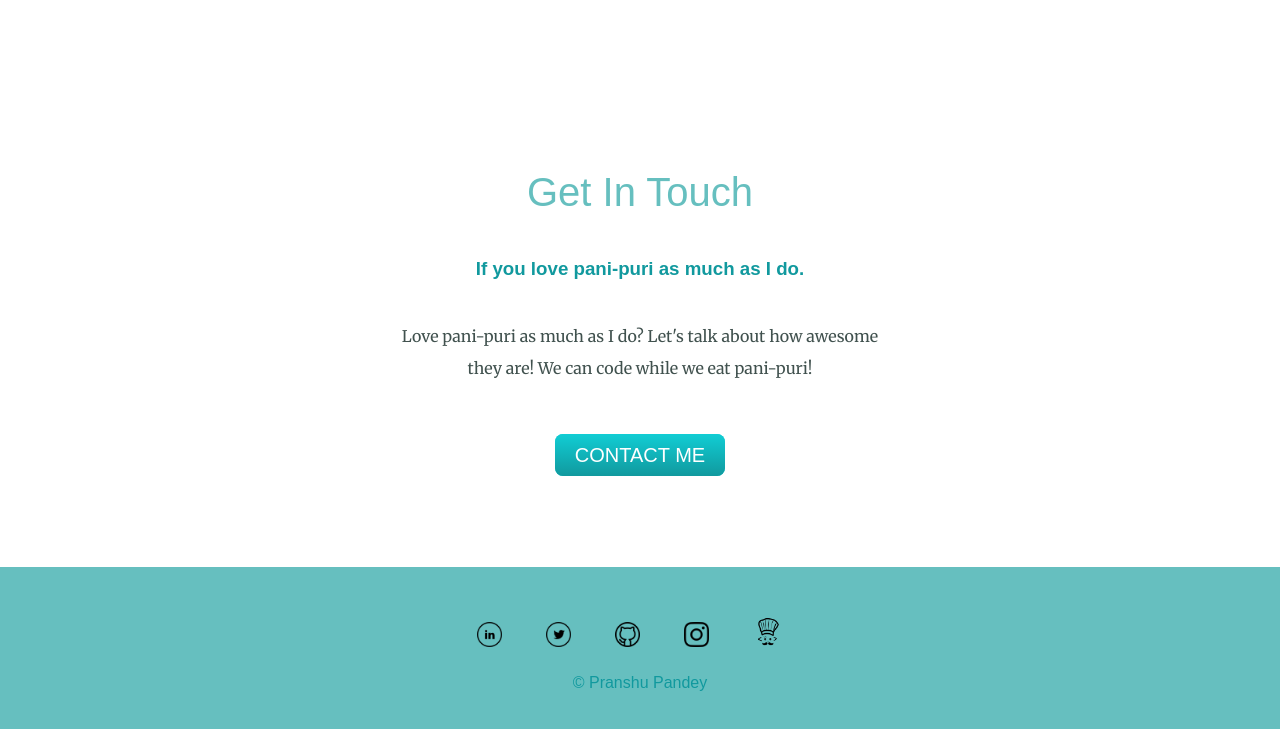
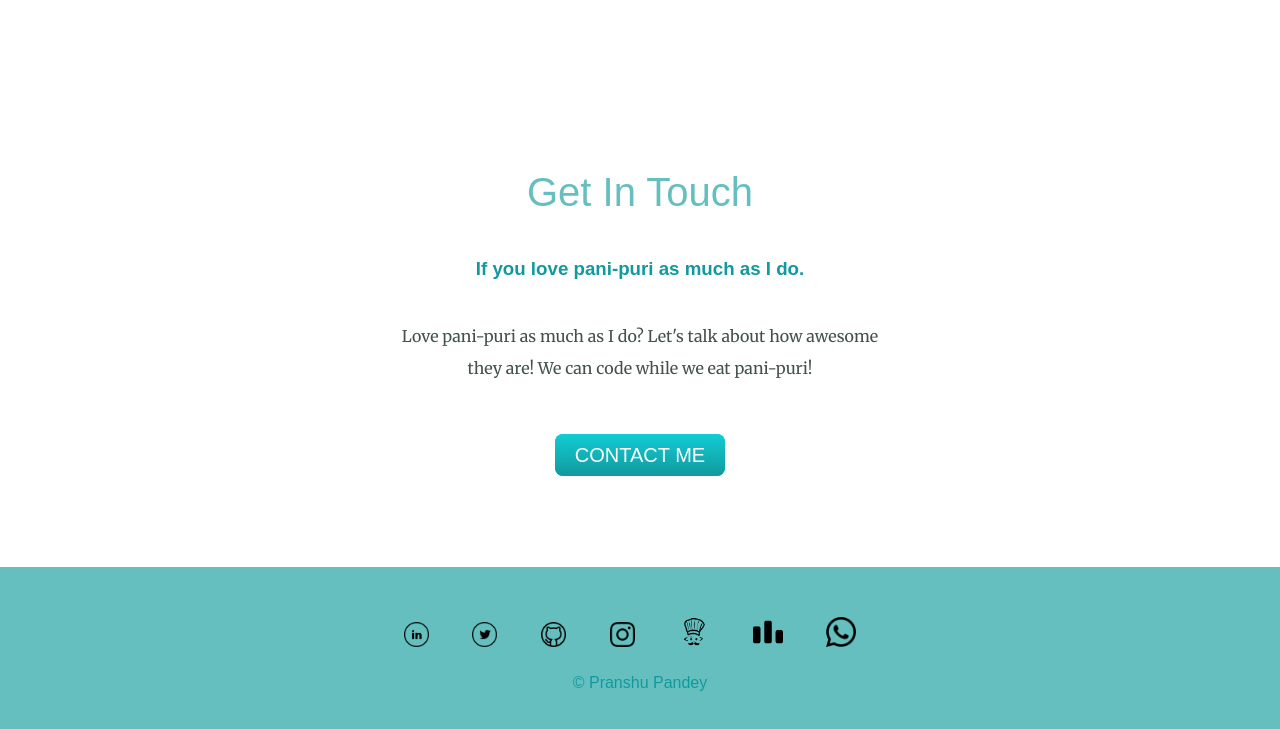
Before and after one commit to binary60der/cv, a plain HTML site: page index.html in a window 1280 px wide. Shown: the part 2226-2955 px from the top of the page. Drawn offline with Linux system fonts and the light colour scheme; a web font is replaced by a local one.

Commit message:
Add files via upload

```diff
--- a/index.html
+++ b/index.html
@@ -73,6 +73,10 @@
                     src="images/instagram.png" alt="" style="width: 25px;"></a>
             <a class="footer-link" href="https://www.codechef.com/users/binary_60der" target="_blank"><img
                     src="images/icons8-codechef-50.png" alt="" style="width: 30px;"></a>
+            <a class="footer-link" href="https://codeforces.com/profile/binary_60der" target="_blank"><img
+                    src="images/codeforces.png" alt="" style="width: 30px;"></a>
+            <a class="footer-link" href="https://wa.me/+919170829039" target="_blank"><img
+                    src="images/whatsapp.png" alt="" style="width: 30px;"></a>
             <a class="footer-link" href="https://binary60der.github.io/webpage/" target="_blank">
                 <p>© Pranshu Pandey</p>
             </a>
```
Also changed, not shown: images/codeforces.png (added), images/whatsapp.png (added).
